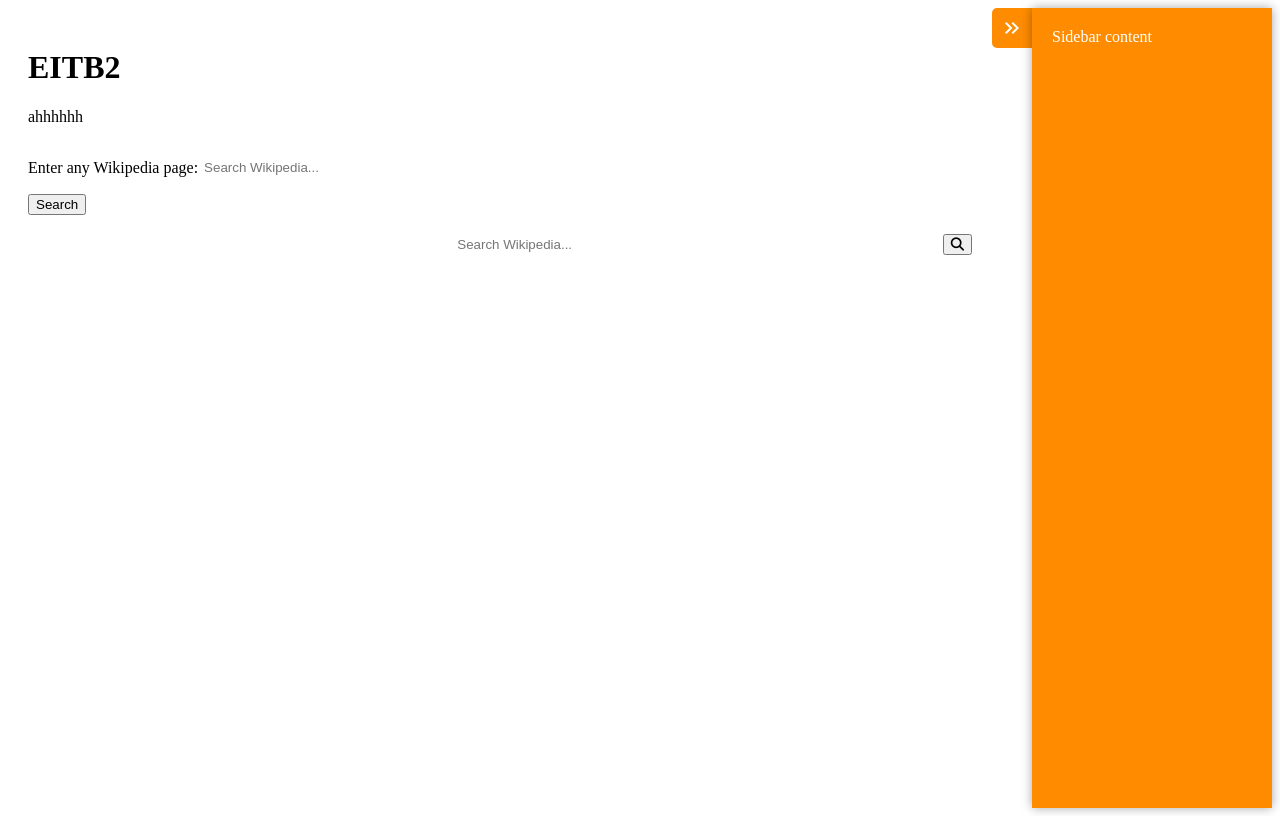
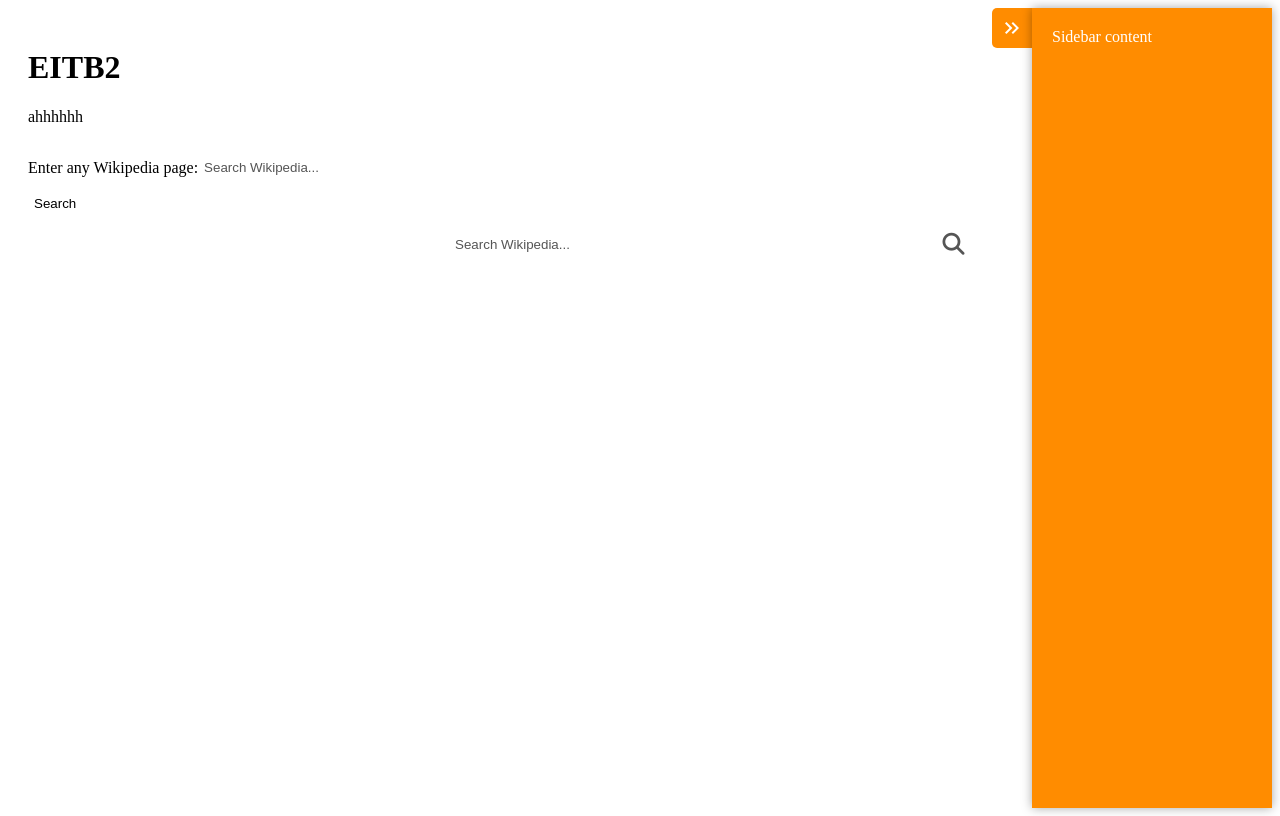
Before and after one commit to bobBillyus/EITB2, a Flask app: page / in a window 1280 px wide. Run offline with Flask 3, Linux system fonts and the light colour scheme; some libraries are stand-ins or nearby versions.

Commit message:
Search Bar V2

```diff
--- a/static/css/style.css
+++ b/static/css/style.css
@@ -31,6 +31,23 @@ input{
     border: 0;
     outline: 0;
 
+}
+
+button{
+    background: transparent;
+    border: 0;
+    outline: 0;
+}
+
+button .fa-solid{
+    width: 25px;
+    color: #555;
+    font-size: 22px;
+    cursor: pointer;
+}
+
+::placeholder{
+    color: #555;
 }
 
 /* Sidebar */
```
